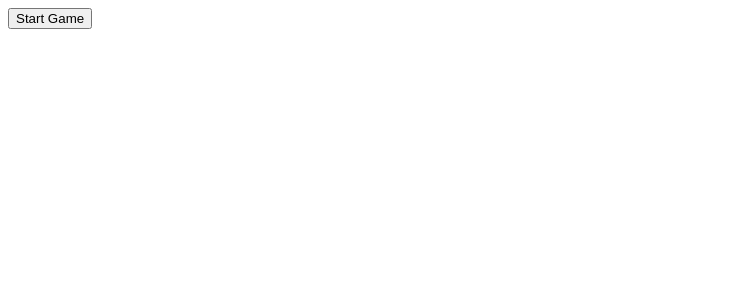
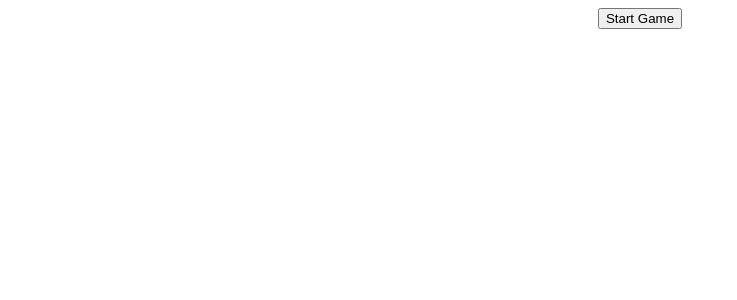
Before and after one commit to choir241/frontendeval, a React (Vite) app in the folder memoryGame/: page / in a window 1280 px wide. Shown: the top 300 px of the page, without its empty margins (0-737 px from the left). Built offline with nearby package versions, Linux system fonts and the light colour scheme.

Commit message:
update: center align game and start game button and update comments requirements

```diff
--- a/memoryGame/src/App.tsx
+++ b/memoryGame/src/App.tsx
@@ -36,8 +36,7 @@
 // 12 keep grids in place after removing the ones you matched
 // 12.5 remove the first number from displaying after matching
 // 12.75 when you have a match and you flip over two mismatching tiles, continue showing the matching grids as green
-
-// 14 keep track of the cards you have matched vs the ones leftover
+// 14 keep track of the cards you have matched
 
 import RenderedCards from "./RenderCards.tsx";
 import { useState } from "react";
@@ -56,7 +55,7 @@ export default function App() {
   const [numOfMatches, setNumOfMatches] = useState(0);
 
   return (
-    <>
+    <section className="mainContainer">
       {gameStart === "hidden" ? (
         <button onClick={() => setGameStart("")}>Start Game</button>
       ) : (
@@ -86,6 +85,6 @@ export default function App() {
           ""
         )}
       </section>
-    </>
+    </section>
   );
 }
--- a/memoryGame/src/index.css
+++ b/memoryGame/src/index.css
@@ -26,3 +26,10 @@
   flex-direction: column;
   align-items: center;
 }
+
+.mainContainer {
+  display: flex;
+  flex-direction: column;
+  align-items: center;
+  justify-content: center;
+}
```
